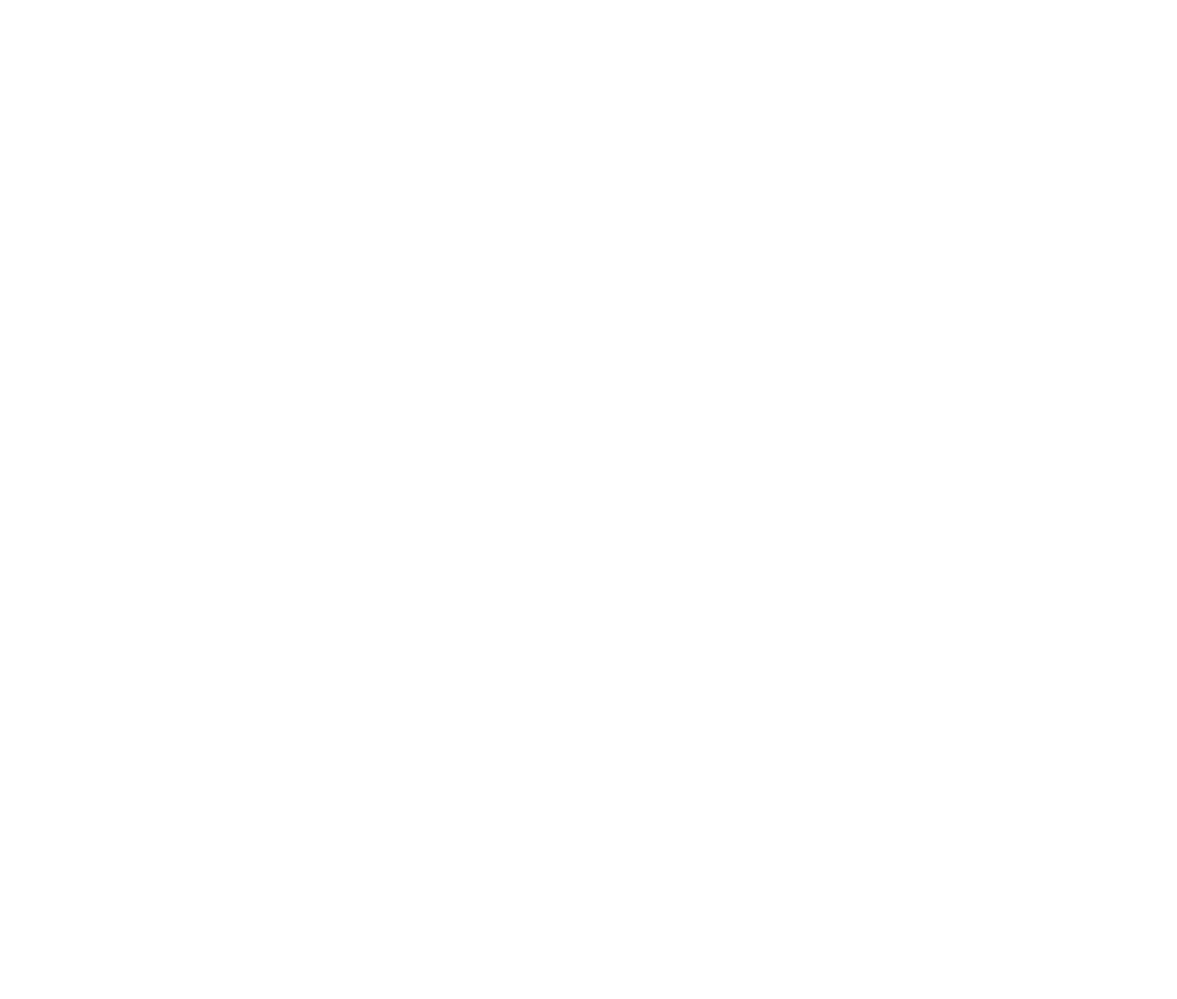
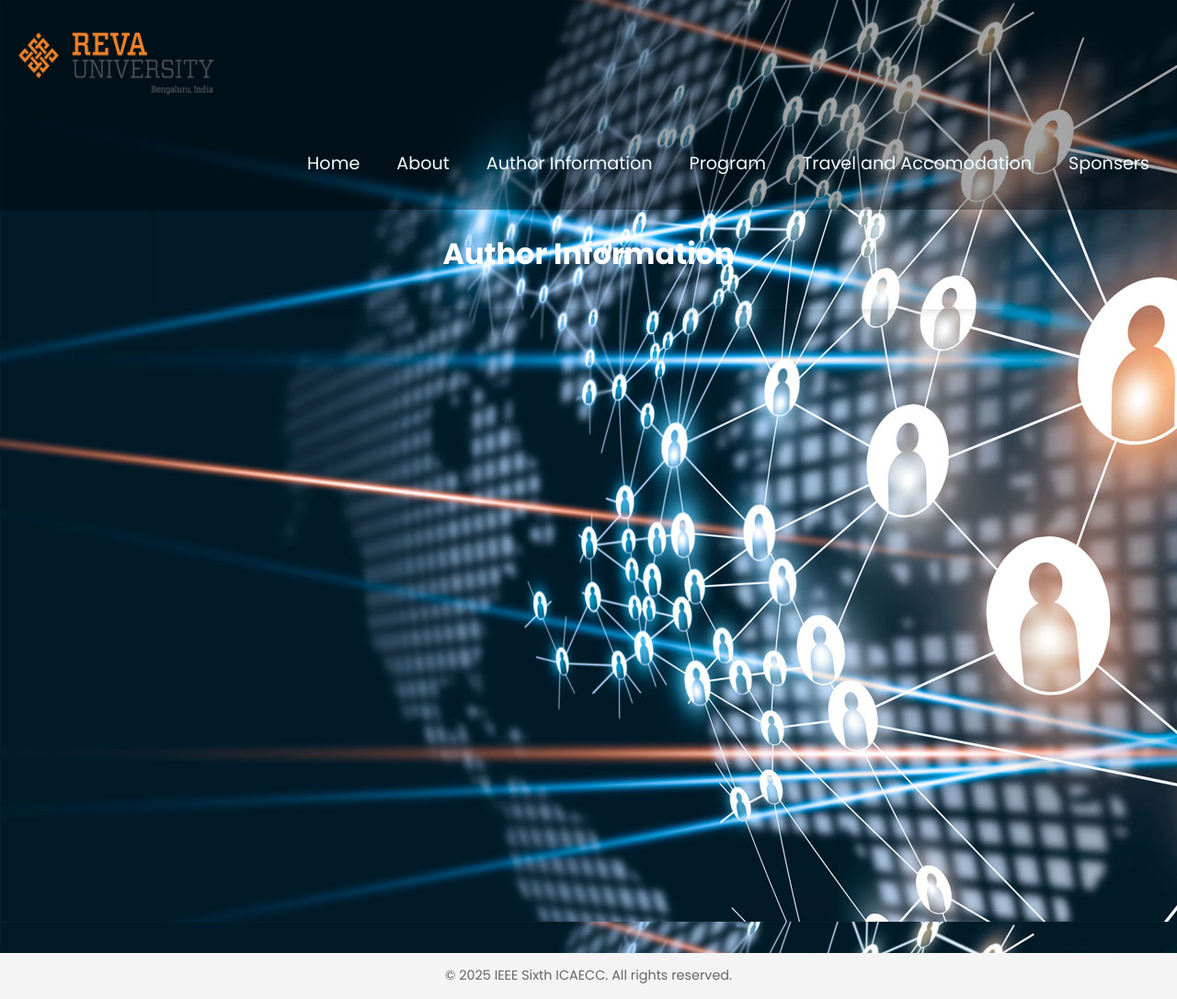
Before and after one commit to Vinu-bhandary/IEEE-Conf, a plain HTML site: page AuthorInfo/index.html in a window 1280 px wide. Shown: the whole page at 92% size. Before the commit the page ends 800 px from the top, so only its background shows below. Drawn offline with Linux system fonts and the light colour scheme.

Commit message:
"author info and other changes added"

```diff
--- /dev/null
+++ b/AuthorInfo/authorInfo.css
@@ -0,0 +1,169 @@
+body {
+    font-family: 'Poppins', sans-serif;
+    background-image: url(../images/hand-social-net.jpg);
+    background-blend-mode: multiply;
+    margin: 0;
+    padding: 0;
+    background-color: #fff;
+    color: #333;
+    max-width: 100%;
+}
+
+
+/* header {
+    background-color: rgba(63, 63, 63, 0.5);
+    background-blend-mode: darken;
+    color: #242424;
+    padding: 1rem 0;
+    position: fixed;
+    width: 100%;
+    top: 0;
+    z-index: 1000;
+}
+
+nav {
+    display: flex;
+    justify-content: space-between;
+    align-items: center;
+    max-width: 1200px;
+    margin: 0 auto;
+    padding: 0 2rem;
+}
+
+.logo {
+    max-width: 70%;
+    max-height: 70%;
+    background-blend-mode: multiply;
+}
+
+.nav-links {
+    display: flex;
+    list-style: none;
+}
+
+.nav-links li {
+    margin-left: 2rem;
+}
+
+.nav-links a {
+    color: #ffffff;
+    text-decoration: none;
+    font-weight: bold;
+    transition: color 0.3s ease;
+}
+
+.nav-links a:hover {
+    color: #e55a1e;
+}
+
+.burger {
+    display: none;
+    cursor: pointer;
+}
+
+.burger div {
+    width: 25px;
+    height: 3px;
+    margin: 5px;
+    transition: all 0.3s ease;
+} */
+
+header {
+    top: 0px;
+    position: fixed;
+    margin-top: auto;
+    scroll-behavior: smooth;
+    align-items: start;
+    align-self: start;
+}
+
+#header-container {
+    width: 100%;
+    /* Position the container for overlay */
+    z-index: 1;
+    /* Ensure it appears above the background */
+}
+
+#header-container::before {
+    content: "";
+    /* Add an empty element */
+    position: absolute;
+    /* Position it over the navbar-container */
+    top: 0;
+    left: 0;
+    width: 100%;
+    /* Cover the entire container */
+    height: 100%;
+    /* Cover the entire container */
+    background: rgba(0, 0, 0, 0.5);
+    /* Semi-transparent black overlay */
+    z-index: -1;
+    /* Place behind the content */
+    opacity: 0.7;
+    pointer-events: none;
+    /* Prevent it from blocking interactions */
+}
+
+#logo #img {
+    height: 100px;
+    width: 220px;
+    margin: 10px 0px 10px 20px;
+}
+
+#navbar {
+    display: flex;
+    justify-content: flex-end;
+    margin-right: 10px;
+}
+
+.items {
+    margin: 20px;
+    font-size: larger;
+    transition: font-weight 0.3s ease;
+    list-style: none;
+}
+
+.items a {
+    color: azure;
+    text-decoration: none;
+}
+
+.items:hover {
+    font-weight: bolder;
+}
+
+section {
+    padding: 4rem 2rem;
+    max-height: fit-content;
+    margin: 0 auto;
+}
+
+h1,
+h2,
+h3 {
+    margin-bottom: 1rem;
+}
+
+main {
+    max-width: 900px;
+    margin: 2em auto;
+    padding: 20px;
+    border-radius: 8px;
+    box-shadow: 0 4px 8px rgba(0, 0, 0, 0.1);
+}
+
+footer {
+    text-align: center;
+    margin-bottom: 0;
+    margin-top: 700px;
+    padding: 1em 0;
+    background: #f4f4f4;
+    color: #666;
+    font-size: 0.9em;
+}
+
+main h1 {
+    text-align: center;
+    color: #fff;
+    margin-top: 200px;
+}
--- a/AuthorInfo/index.html
+++ b/AuthorInfo/index.html
@@ -4,11 +4,33 @@
 <head>
     <meta charset="UTF-8">
     <meta name="viewport" content="width=device-width, initial-scale=1.0">
-    <title>author info</title>
+    <link href="https://fonts.googleapis.com/css2?family=Exo+2:wght@400;600&family=Poppins:wght@300;400;600;700&display=swap" rel="stylesheet">
+    <title>Author Information</title>
+    <link rel="stylesheet" href="authorInfo.css">
 </head>
 
 <body>
+    <header id="header-container">
+        <div id="logo">
+            <img id="img" src="../images/reva.png">
+        </div>
+        <ul id="navbar">
+            <li class="items"><a href="Homepage/index.html">Home</a></li>
+            <li class="items"><a href="/about.html">About</a></li>
+            <li class="items"><a href="#">Author Information</a></li>
+            <li class="items"><a href="/program.html">Program</a></li>
+            <li class="items"><a href="/travelacc.html">Travel and Accomodation</a></li>
+            <li class="items"><a href="#">Sponsers</a></li>
+        </ul>
+    </header>
 
+    <main>
+        <h1>Author Information</h1>
+    </main>
+
+    <footer>
+        © 2025 IEEE Sixth ICAECC. All rights reserved.
+    </footer>
 </body>
 
 </html>
```
Also changed, not shown: Program/program.css (renamed from program.css), Program/program.html (renamed from program.html), images/hand-social-net.jpg (renamed from hand-social-net.jpg).
